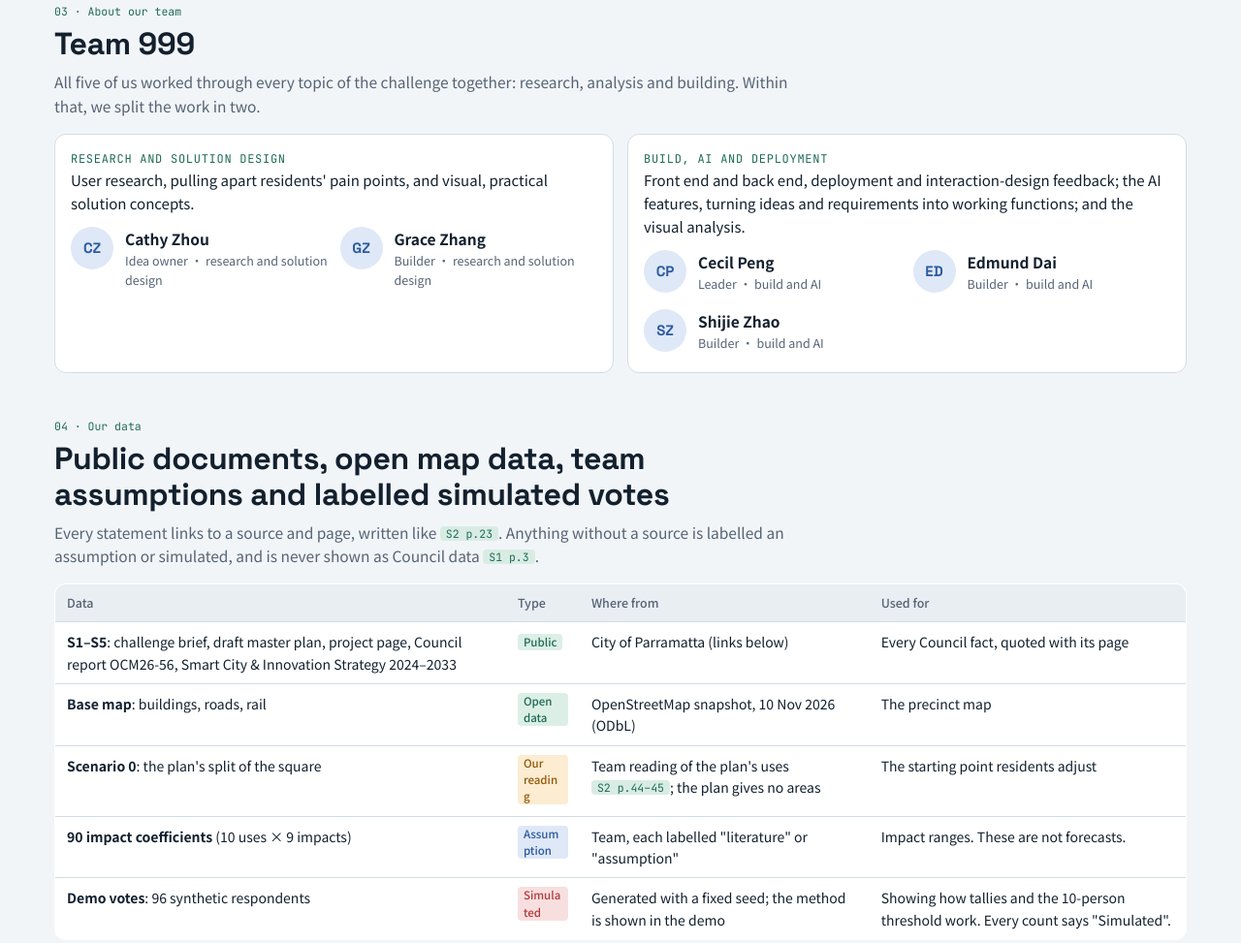
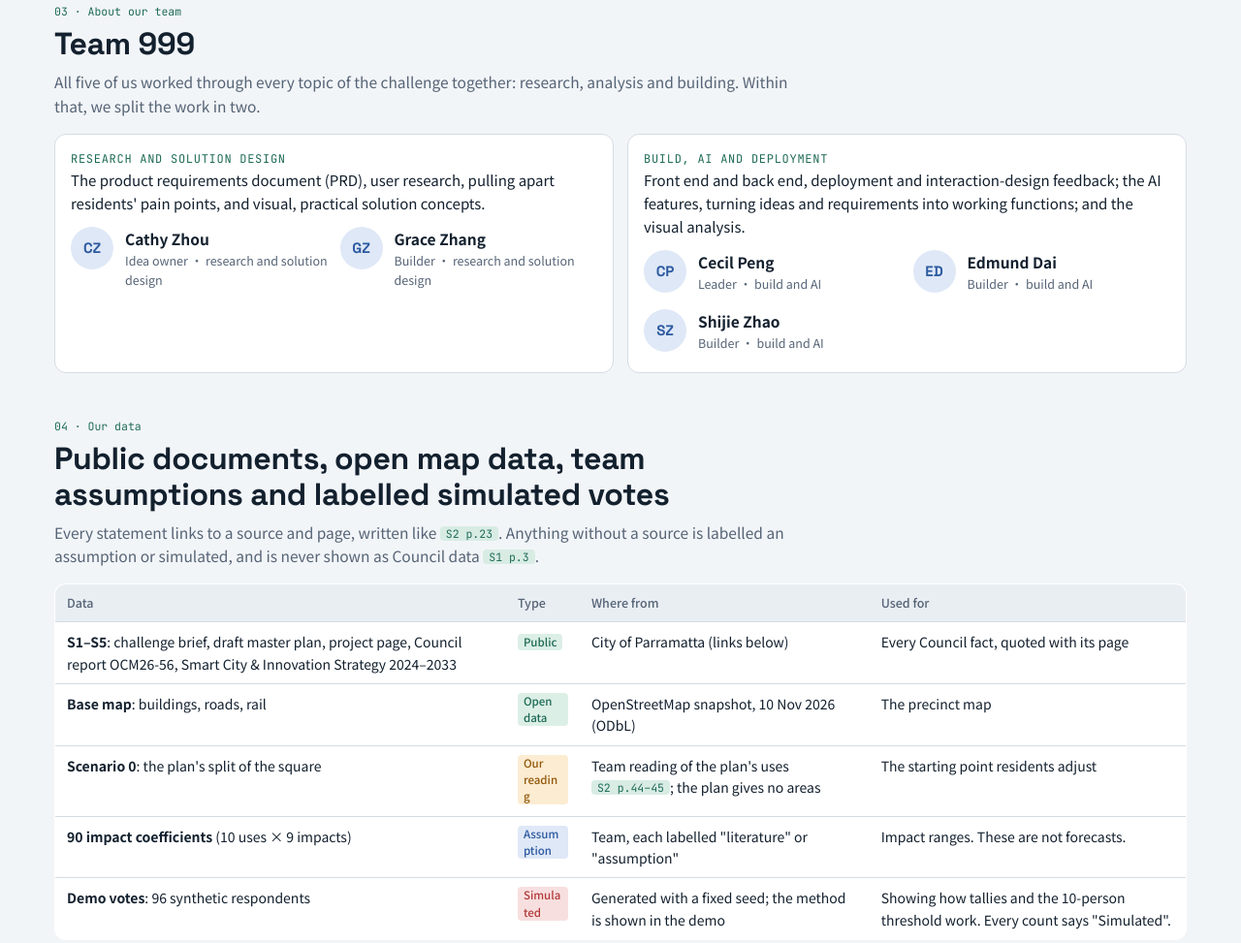
Before and after one commit to cecilPENG53/civicalign, a plain HTML site: page dist/variants/about.html in a window 1280 px wide. Shown: the part 2455-3428 px from the top of the page at 97% size. Drawn offline with Linux system fonts and the light colour scheme.

Commit message:
About page: credit Cathy and Grace with the PRD
Co-Authored-By: Claude Opus 5.5 <noreply@anthropic.com>

```diff
--- a/dist/variants/about.html
+++ b/dist/variants/about.html
@@ -463,7 +463,7 @@ footer.foot a{color:var(--accent);overflow-wrap:anywhere}
   </div>
   <div class="grid2">
     <div class="card"><div class="k">RESEARCH AND SOLUTION DESIGN</div>
-      <p>User research, pulling apart residents' pain points, and visual, practical solution concepts.</p>
+      <p>The product requirements document (PRD), user research, pulling apart residents' pain points, and visual, practical solution concepts.</p>
       <div class="team" style="margin-top:12px">
         <div class="mem"><div class="av">CZ</div><div><b>Cathy Zhou</b><span class="role">Idea owner · research and solution design</span></div></div>
         <div class="mem"><div class="av">GZ</div><div><b>Grace Zhang</b><span class="role">Builder · research and solution design</span></div></div>
```
Also changed, not shown: variants/about.html (+1 -1 lines), 1 other file.
